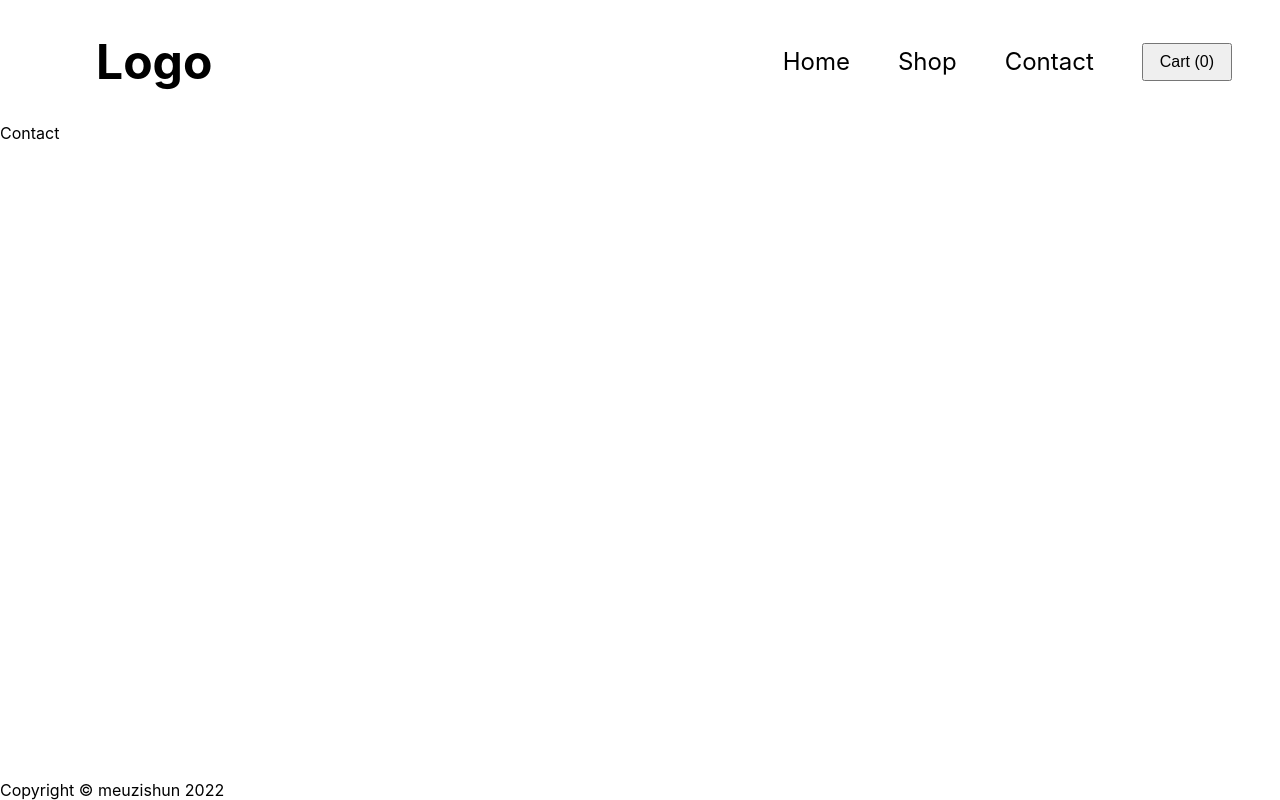
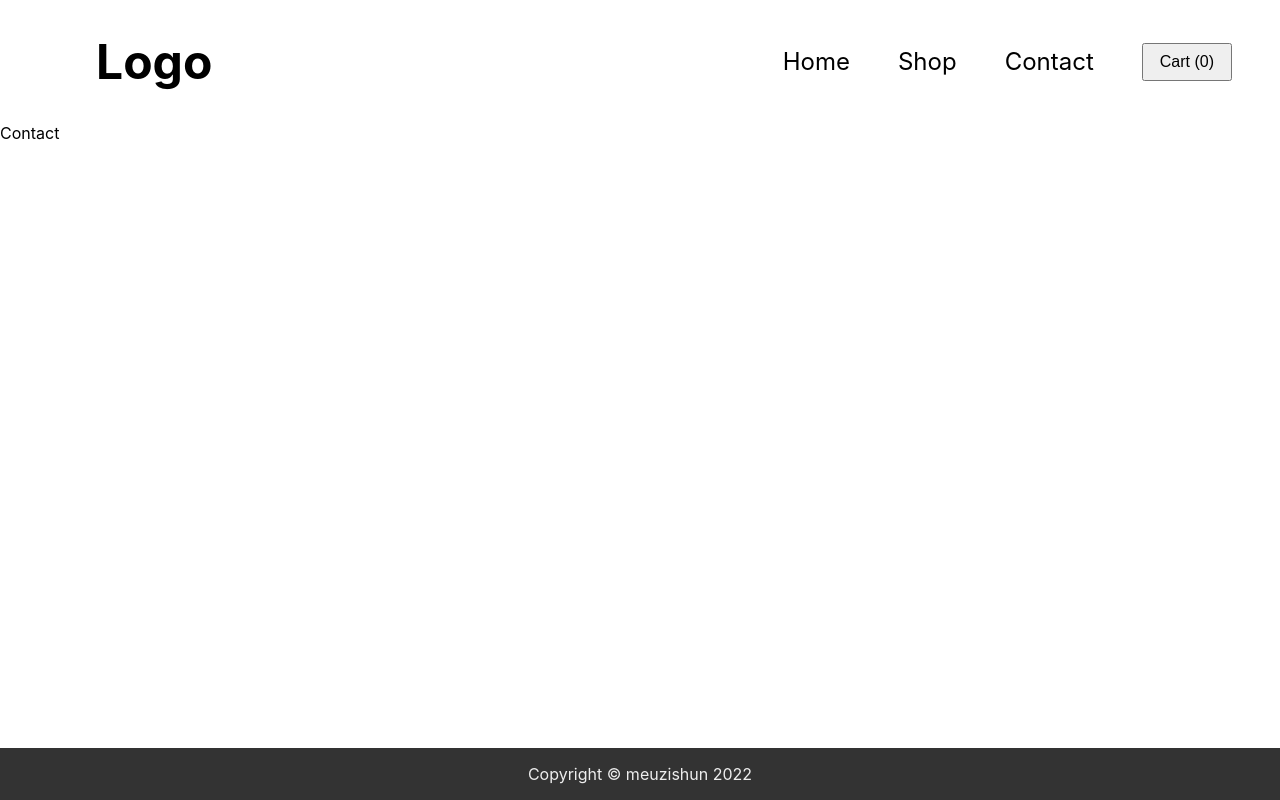
Before and after one commit to meuzishun/shopping-cart, a React (Create React App) app: page /contact in a window 1280 px wide. Built offline with nearby package versions, Linux system fonts and the light colour scheme.

Commit message:
Add basic styles to footer

```diff
--- a/src/components/footer/Footer.js
+++ b/src/components/footer/Footer.js
@@ -1,11 +1,12 @@
 import React from 'react';
+import styles from './Footer.module.css';
 
 function Footer() {
   return (
-    <div>
+    <footer>
       <p>Copyright &copy; meuzishun 2022</p>
       {console.log('Footer has rendered...')}
-    </div>
+    </footer>
   );
 }
 
--- /dev/null
+++ b/src/components/footer/Footer.module.css
@@ -0,0 +1,8 @@
+footer {
+  display: flex;
+  justify-content: center;
+  align-items: center;
+  padding: 1rem;
+  background-color: #333;
+  color: #eee;
+}
```
Also changed, not shown: src/components/footer/Footer.css (deleted).
